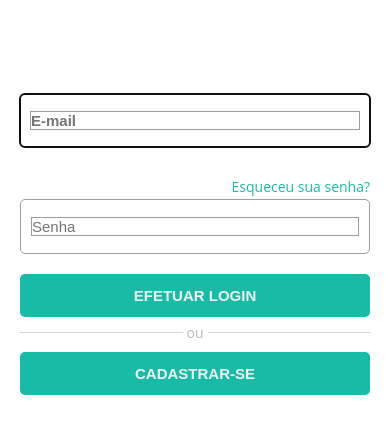
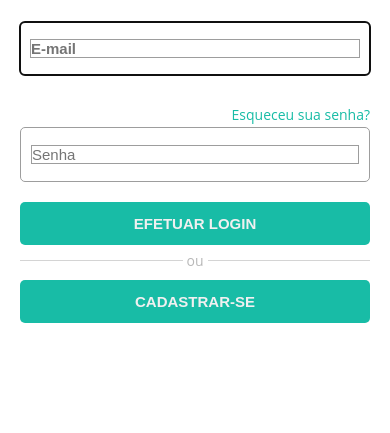
Before and after one commit to JonasJF360/login-page, a plain HTML site: page index.html in a window 390 px wide. Shown: the part 183-616 px from the top of the page. Drawn offline with Linux system fonts and the light colour scheme.

Commit message:
Atualização css

```diff
--- a/assets/css/style.css
+++ b/assets/css/style.css
@@ -358,15 +358,17 @@ a {
 
 @media (max-width: 450px) {
 
-
     .principal-box {
         align-items: flex-start;
         max-width: 100%;
         border-radius: 0;
-        min-height: 100vh;
+        min-height: 55rem;
+        box-shadow: none;
     }
 
-    .fazer-login {
-        margin-top: -15rem;
+    body {
+        background-image: none;
+        align-items: flex-start;
     }
+
 }
```
Also changed, not shown: cadastro.html (+1 -0 lines).
